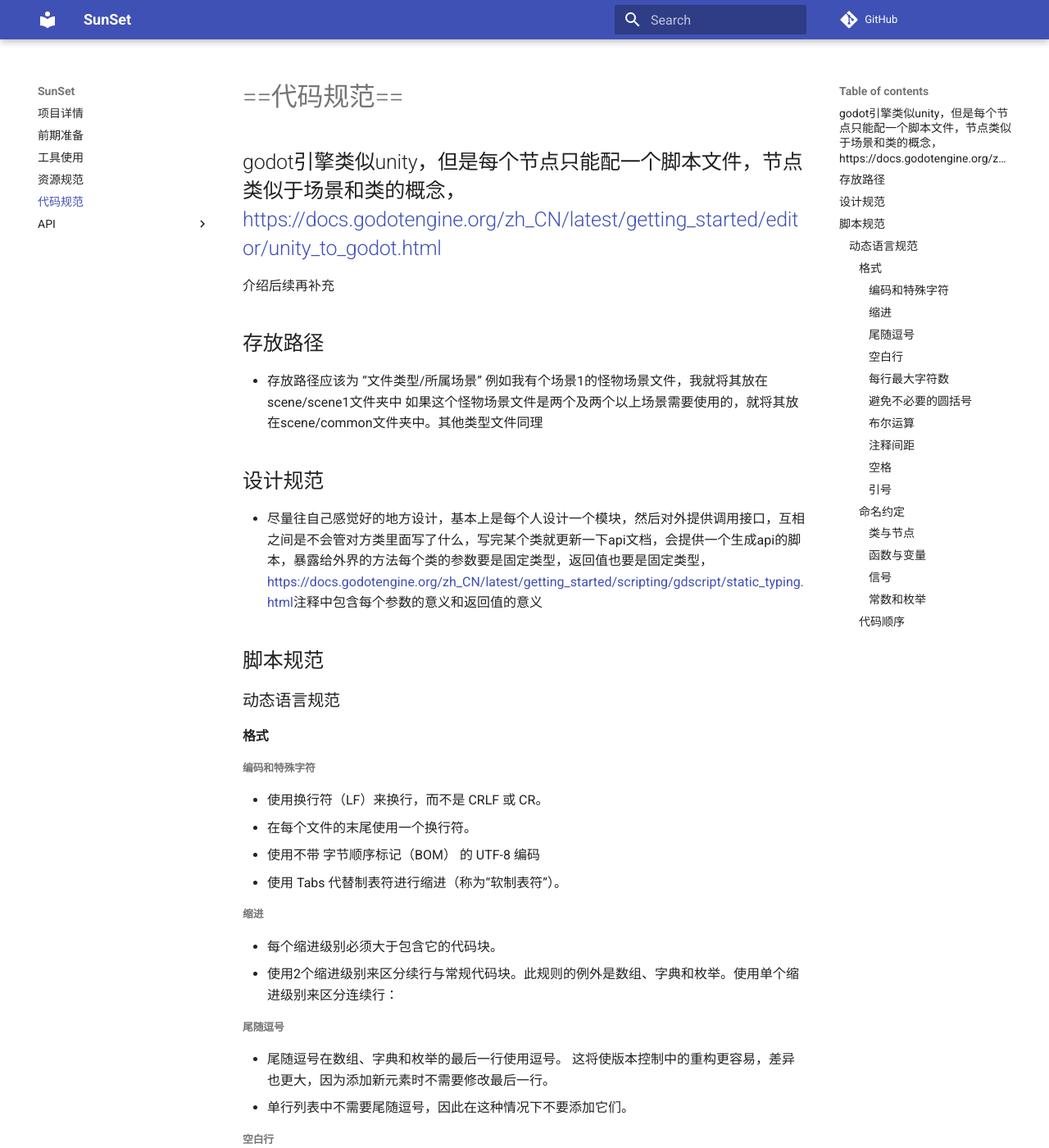
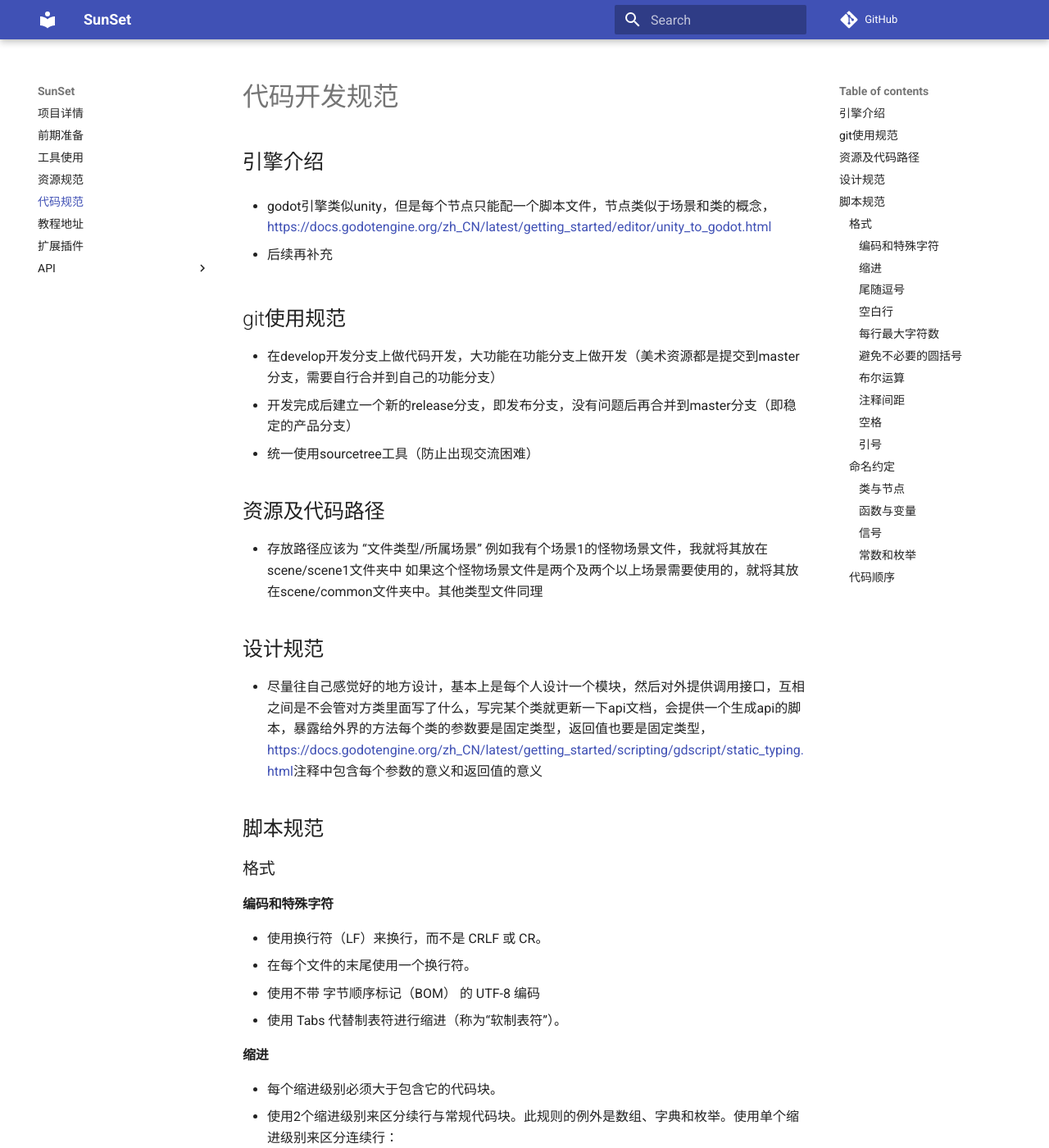
Before and after one commit to vmjcv/sunset, an MkDocs documentation site: the page built from docs/代码规范.md, in a window 1280 px wide and 1400 px high. Shown: the whole window at 82% size. Built offline with MkDocs 1.6.1 and Material for MkDocs 9.7.7, drawn with Linux system fonts in a browser that asks for light colours; comment, search, counter and statistics services are not loaded; old or Windows-style settings are respelled for this version of MkDocs.

Commit message:
更新文档v_1.0.0

```diff
--- a/docs/代码规范.md
+++ b/docs/代码规范.md
@@ -1,10 +1,16 @@
-# ==代码规范==
+# 代码开发规范
 
-## godot引擎类似unity，但是每个节点只能配一个脚本文件，节点类似于场景和类的概念，<https://docs.godotengine.org/zh_CN/latest/getting_started/editor/unity_to_godot.html>
+## 引擎介绍
+ - godot引擎类似unity，但是每个节点只能配一个脚本文件，节点类似于场景和类的概念，<https://docs.godotengine.org/zh_CN/latest/getting_started/editor/unity_to_godot.html>
 
-介绍后续再补充
+ - 后续再补充
 
-## 存放路径
+## git使用规范
+  - 在develop开发分支上做代码开发，大功能在功能分支上做开发（美术资源都是提交到master分支，需要自行合并到自己的功能分支）
+  - 开发完成后建立一个新的release分支，即发布分支，没有问题后再合并到master分支（即稳定的产品分支）
+  - 统一使用sourcetree工具（防止出现交流困难）
+
+## 资源及代码路径
 
 - 存放路径应该为   “文件类型/所属场景”
   例如我有个场景1的怪物场景文件，我就将其放在scene/scene1文件夹中
@@ -16,72 +22,71 @@
 
 ## 脚本规范
 
-### 动态语言规范
 
-#### 格式
+### 格式
 
-##### 编码和特殊字符
+#### 编码和特殊字符
 
 - 使用换行符（LF）来换行，而不是 CRLF 或 CR。
 - 在每个文件的末尾使用一个换行符。
 - 使用不带 字节顺序标记（BOM） 的 UTF-8 编码
 - 使用 Tabs 代替制表符进行缩进（称为“软制表符”）。
 
-##### 缩进
+#### 缩进
 
 - 每个缩进级别必须大于包含它的代码块。
 - 使用2个缩进级别来区分续行与常规代码块。此规则的例外是数组、字典和枚举。使用单个缩进级别来区分连续行：
 
-##### 尾随逗号
+#### 尾随逗号
 
 - 尾随逗号在数组、字典和枚举的最后一行使用逗号。
   这将使版本控制中的重构更容易，差异也更大，因为添加新元素时不需要修改最后一行。
 - 单行列表中不需要尾随逗号，因此在这种情况下不要添加它们。
 
-##### 空白行
+#### 空白行
 
 - 用两个空行包围函数和类定义：
 - 函数内部使用一个空行来分隔逻辑部分。
 
-##### 每行最大字符数
+#### 每行最大字符数
 
 - 把每行代码控制在80个字符以内。
   这有助于在小屏幕上阅读代码，并在外部文本编辑器中并排打开两个脚本。例如，在查看差异修订时。
 - 一条语句一行，该规则的唯一例外是三元运算符：
 
-##### 避免不必要的圆括号
+#### 避免不必要的圆括号
 
 - 避免表达式和条件语句中的括号。除非对操作顺序有必要，否则它们只会降低可读性。
 
-##### 布尔运算
+#### 布尔运算
 
 - 首选布尔运算符的纯英文版本，因为它们是最容易访问的：
   - 使用`and`代替 &&。
   - 使用`or`代替 ||。
 - 也可以在布尔运算符周围使用括号来清除任何歧义。这可以使长表达式更容易阅读。
 
-##### 注释间距
+#### 注释间距
 
 - 普通注释开头应该留一个空格，但如果是为了停用代码而将其注释掉则不需要留。这样可以用来区分文本注释和停用的代码。
 
-##### 空格
+#### 空格
 
 - 请始终在运算符前后和逗号后使用一个空格。也避免在字典引用和函数调用中使用多余的空格。
 
-##### 引号
+#### 引号
 
 - 尽量使用双引号，除非单引号可以让字符串中需要转义的字符变少
 
-#### 命名约定
+### 命名约定
 
-##### 类与节点
+#### 类与节点
 
 - 对类和节点名称使用帕斯卡命名法（PascalCase）：
   `extends KinematicBody`
 - 将类加载到常量或变量时同样适用：
   `const Weapon = preload("res://weapon.gd")`
 
-##### 函数与变量
+#### 函数与变量
 
 - 使用蛇形命名法（snake_case）来命名函数与变量：
 
@@ -95,7 +100,7 @@
     var _counter = 0
     func _recalculate_path():
 
-##### 信号
+#### 信号
 
 - 用过去时态来命名信号：
 
@@ -103,12 +108,11 @@
     signal door_opened
     signal score_changed
 
-##### 常数和枚举
+#### 常数和枚举
 
 - 使用 CONSTANT_CASE，全部大写，用下划线（_）分隔单词 ：
   `const MAX_SPEED = 200`
 - 对枚举_名称_使用PascalCase，对其成员使用CONSTANT_CASE ，因为它们是常量：
-
 
     enum Element {
         EARTH,
@@ -117,7 +121,7 @@
         FIRE,
      }
 
-#### 代码顺序
+### 代码顺序
 
     01. tool
     02. class_name
--- a/docs/前期准备.md
+++ b/docs/前期准备.md
@@ -1,52 +1,22 @@
-# ==前期准备==
+# 前期准备
 
 ## 检出项目工程
 
-建立一个空文件夹，然后将脚本“检出游戏.bat” 放入，运行脚本即可（需要安装git）
+- 建立一个空文件夹，然后将脚本“检出游戏.bat” 放入，运行脚本即可（需要安装git）
 
 ## 检出编辑器和打包模板
 
-在相关安装包中阅读README
+- 在**相关安装包**中阅读README
 
 ## 安装python
 
-非程序建议安装anaconda程序，地址为<https://repo.anaconda.com/archive/Anaconda3-2020.02-Windows-x86_64.exe>
-程序可安装python，缺什么库自己找
+- 非程序建议安装anaconda程序，地址为<https://repo.anaconda.com/archive/Anaconda3-2020.02-Windows-x86_64.exe>
+- 程序可安装python，缺什么库自己找
 
 ## 安装安卓导出库，非程序可不安装
 
-教程：<https://docs.godotengine.org/zh_CN/latest/getting_started/workflow/export/exporting_for_android.html>
+- 教程：<https://docs.godotengine.org/zh_CN/latest/getting_started/workflow/export/exporting_for_android.html>
 
 ## 编辑器设置
 
-首次进入点击右上角选择中文语言，重启编辑器，点击扫描，选择检出文件夹中的game文件夹，扫描成功，即可点击项目进入编辑器
-
-# ==熟悉基本工具==
-
-## 导表工具
-
-将excel中配置的数值数据导入到程序中使用，点击快捷操作中的“导表操作”即可，本地测试完成后数据没有问题再点击“推送更改”命令
-
-## 启动游戏
-
-运行启动exe，启动html，启动编辑器后打开都可以
-
-## 启动编辑器
-
-运行启动编辑器即可
-
-## 资源提交并推送
-
-更新资源或者场景后点击，程序请不要使用这个，自行使用git工具
-
-## 打包脚本
-
-将游戏打包成安卓版本，网页版本，windows版本
-
-## 资源压缩
-
-将资源放入tools/资源压缩/未压缩文件夹中，点击压缩.bat脚本，即可在已压缩文件夹中找到压缩后的资源。主要是防止图片资源过大使用，现在只可压缩图片资源
-
-## api生成
-
-程序使用，根据代码中的注释和静态类型锁定暴露到类外面的方法，生成api的html界面，暂未制作完成
+-首次进入点击右上角选择中文语言，重启编辑器，点击扫描，选择检出文件夹中的game文件夹，扫描成功，即可点击项目进入编辑器
--- /dev/null
+++ b/docs/扩展插件.md
@@ -0,0 +1,8 @@
+# 扩展插件和脚本
+## [文字效果](https://github.com/teebarjunk/godot-text_effects)
+## [图形爆炸](https://github.com/hiulit/Godot-3-2D-Destructible-Objects)
+## [屏幕抖动](https://godotengine.org/qa/438/camera2d-screen-shake-extension)
+## [无限网格](https://github.com/Larpon/ingrid)
+## [文本界面引擎](https://github.com/henriquelalves/GodotTIE)
+## [shader脚本](https://github.com/jospic/godot3_shaders)
+## [插件库](https://github.com/godotengine/awesome-godot)
--- /dev/null
+++ b/docs/教程地址.md
@@ -0,0 +1,5 @@
+# 教程
+
+- [https://docs.godotengine.org/zh_CN/latest/community/tutorials.html](https://docs.godotengine.org/zh_CN/latest/community/tutorials.html)
+- [https://github.com/godotengine/godot-demo-projects](https://github.com/godotengine/godot-demo-projects)
+- [https://github.com/godotengine/awesome-godot](https://github.com/godotengine/awesome-godot)
--- a/mkdocs.yml
+++ b/mkdocs.yml
@@ -6,6 +6,8 @@ pages:
 - {工具使用: 工具使用.md}
 - {资源规范: 资源规范.md}
 - {代码规范: 代码规范.md}
+- {教程地址: 教程地址.md}
+- {扩展插件: 扩展插件.md}
 - API:
   - {TestChild: api\scene1\Node2D.md}
 repo_url: https://github.com/vmjcv/sunset/
```
Also changed, not shown: docs/资源规范.md (+5 -2 lines).
